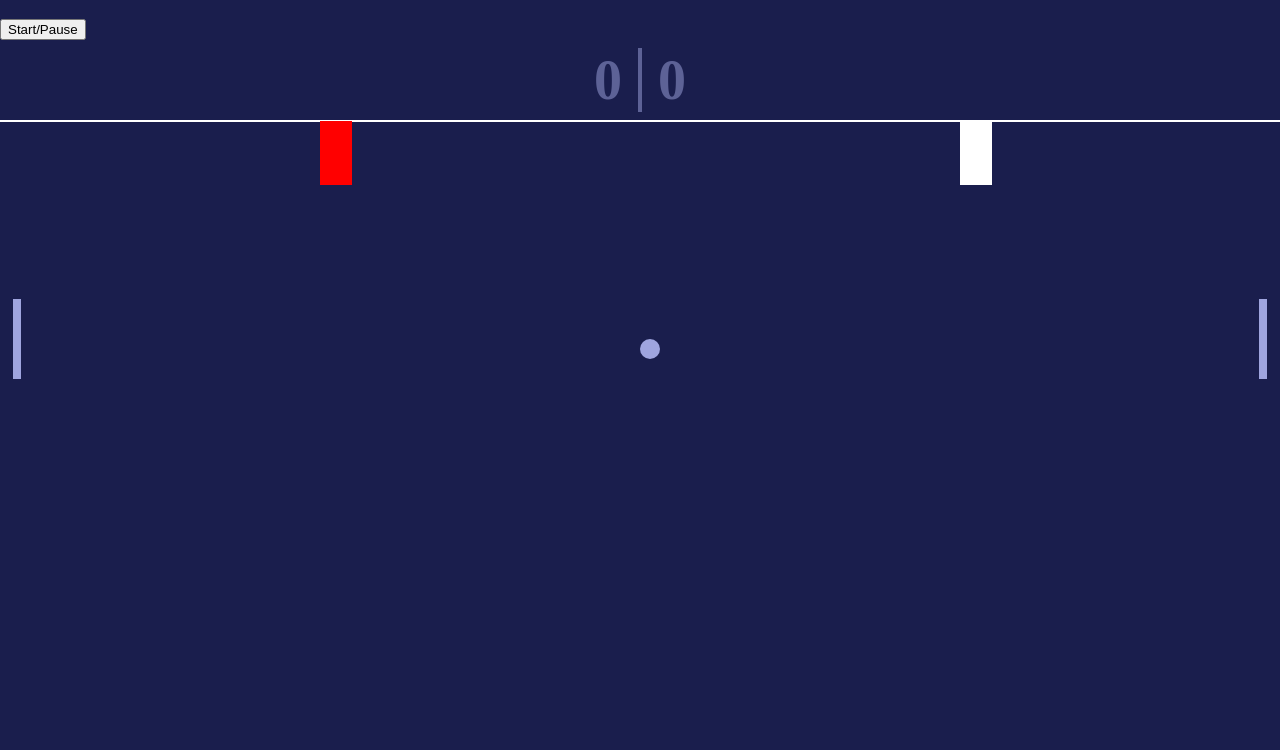
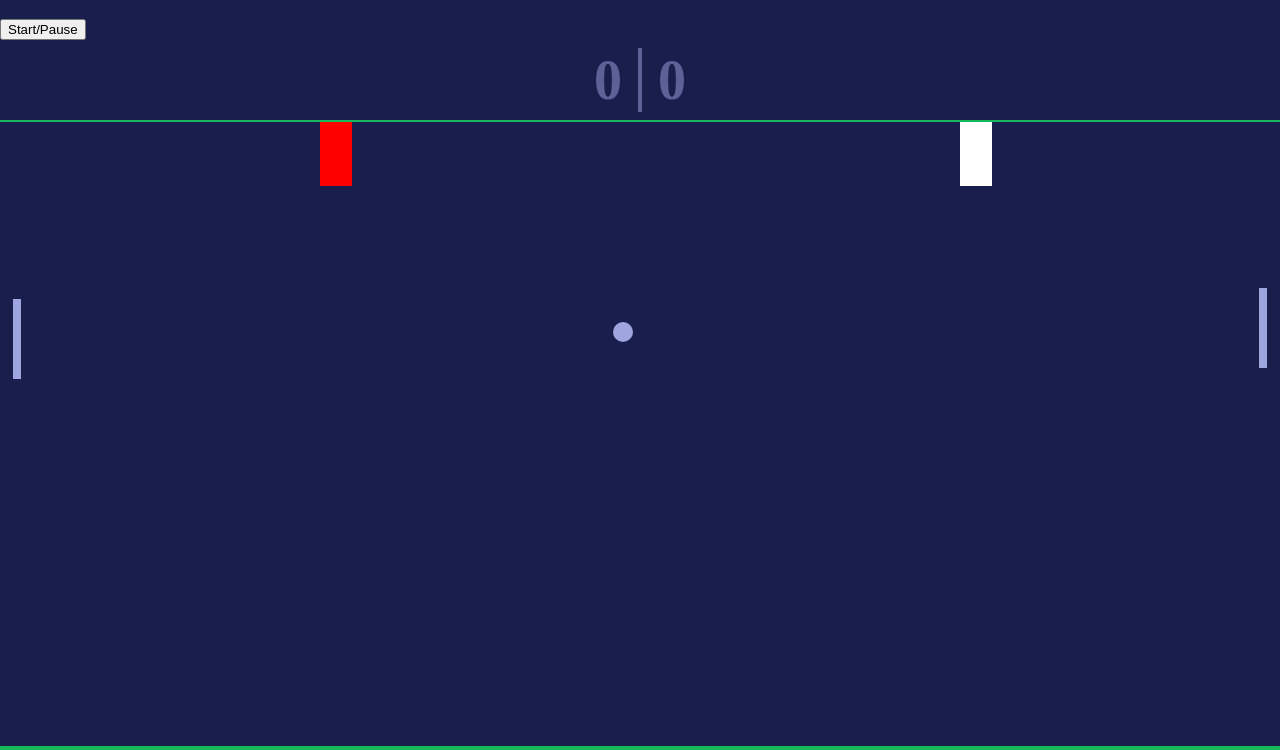
Before and after one commit to TJCole03/pong, a plain HTML site: page index.html in a window 1280 px wide. Shown: the part 61-811 px from the top of the page. Drawn offline with Linux system fonts and the light colour scheme.

Commit message:
added upper boundary. attempted to make collision detection effective in bumpers and upper boundary but no luck. attempted to make pause button work

```diff
--- /dev/null
+++ b/PlayPause.js
@@ -0,0 +1,11 @@
+
+
+export default class PlayPause {
+    constructor(button) {
+        this.button = button
+    }
+
+    playPause(ball, pauseButton) {
+        return ball.pause(ball)
+    }
+}
--- a/index.html
+++ b/index.html
@@ -10,12 +10,12 @@
 </head>
 <body>
     <h1>That pong! Po-pong pong pong!</h1>
-    <button class="start/pause"> Start/Pause </button>
+    <button class="start-pause" id="start-pause"> Start/Pause </button>
     <div class ="score">
         <div id="player-score">0</div>
         <div id="computer-score">0</div>
     </div>
-<div class="field" id="field">
+<div class="upper-bound" id="upper-bound"></div>
     <div class ="bumpers" id="bumpers"></div>
     <div class="bumper left" id="player-bumper"></div>
     <div class="bumper right" id="computer-bumper"></div>
@@ -24,6 +24,6 @@
     <div class="ball" id="ball"></div>
     <div class="paddle left" id="player-paddle"></div>
     <div class="paddle right" id="computer-paddle"></div>
-</div>
+<div class="lower-bound" id="lower-bound"></div>
 </body>
 </html>
--- a/script.js
+++ b/script.js
@@ -2,6 +2,7 @@
 import Ball from './Ball.js'
 import Paddle from './Paddle.js'
 import Bumpers from './Bumpers.js'
+import Button from './PlayPause.js'
 
 const ball = new Ball(document.getElementById("ball"))
 const playerPaddle = new Paddle(document.getElementById("player-paddle"))
@@ -9,7 +10,9 @@ const computerPaddle = new Paddle(document.getElementById("computer-paddle"))
 const playerScoreElem = document.getElementById("player-score")
 const computerScoreElem = document.getElementById("computer-score")
 const bumperElem = new Bumpers(document.getElementById("bumpers"))
-//const field = new Field(document.getElementById("field"))
+const pauseButton = new Button(document.getElementById("start-pause"))
+// const upperBound = document.getElementById("upper-bound")
+// const lowerBound = document.getElementById("lower-bound")
 //can use this inside of our update loop
 //takes in time variable for how much timne has passed since start of program
 
@@ -21,15 +24,16 @@ function update(time) {
     if (lastTime != null) {
         const delta = time - lastTime
         //Update code
-        //ball.update(delta, [playerPaddle.rect(), computerPaddle.rect(), bumperElem.rect()])
-        //passing in delta because the due to how much
+        ball.update(delta, [playerPaddle.rect(), computerPaddle.rect(), bumperElem.rect(),])
+        //passing in delta because due to how much
         //the delta fluctuates in time
         //important to use the delta to make sure all
         //game movements are based off the delta
         computerPaddle.update(delta, ball.y)
         bumperElem.update(delta, ball.y)
+        //pauseButton.update(delta, ball.y)
         if (isLose())  handleLose()
-
+        // if (playPause()) pause()
         //console.log(delta)
     }
 
@@ -54,6 +58,7 @@ function handleLose() {
     computerPaddle.reset()
 }
 
+
 document.addEventListener('mousemove', e => {
     //setting position of player paddle
     //this is a pixel value, so we need to convert to a percentage
@@ -61,8 +66,14 @@ document.addEventListener('mousemove', e => {
     playerPaddle.position = (e.y / window.innerHeight) * 100
 })
 
+//UH OH! SCRIPT IS ONLY READING THIS EVENT LISTENER
+// document.addEventListener('click', e => {
+//     bumperElem.update(e.delta, e.ball)
+//     console.log('shit')
+// })
+
 document.addEventListener('click', e => {
-    bumperElem.update(e.delta, e.ball)
+    pauseButton(e.ball)
     console.log('clicked')
 })
 
--- a/styles.css
+++ b/styles.css
@@ -103,8 +103,11 @@ is taken up by one score while the other half is taken by the other */
     left: 25vw;
 }
 
-.field {
-border: solid rgb(255, 255, 255) 1px;
-height: 100%;
-width: 100%;
+.upper-bound {
+border: solid rgb(23, 185, 93) 1px;
 }
+.lower-bound {
+border: solid rgb(23, 185, 93) 2px;
+position: relative;
+bottom: -78vh;
+}
```
Also changed, not shown: Ball.js (+4 -4 lines).
